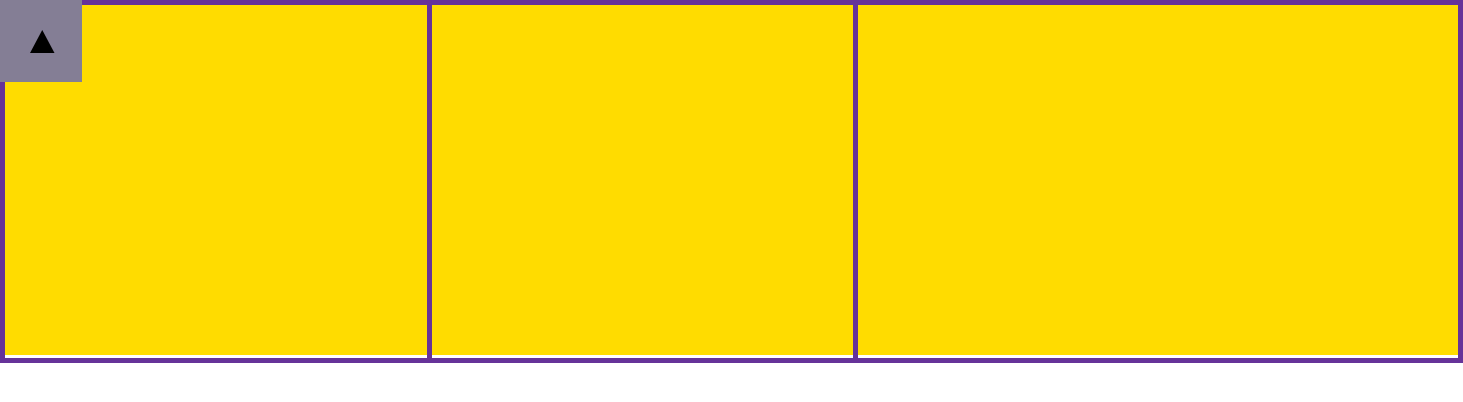
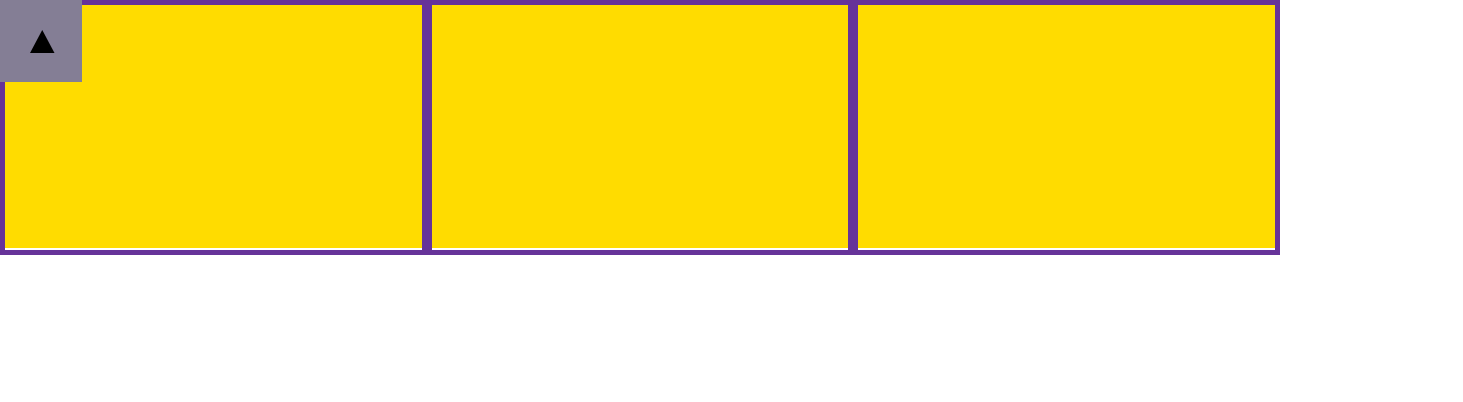
Before and after one commit to Ideal-Poster/portfolio-test, a React (Create React App) app: page / in a window 1280 px wide. Shown: the top 402 px of the page, 1463 px wide, since content can reach past the window. Built offline with nearby package versions, Linux system fonts and the light colour scheme.

Commit message:
carousel grid created

```diff
--- a/src/components/slideshow/Slideshow.css
+++ b/src/components/slideshow/Slideshow.css
@@ -21,6 +21,7 @@
 	display: flex;
 	position: relative;
 	height: 100%;
+	width: 100%;
 	/* grid-area: slide; */
 	background: seagreen;
 }
@@ -29,6 +30,8 @@
 	background: gold;
 	border: 5px solid rebeccapurple;
 	/* transform: translateX(50%); */
+	width: 100%;
+	height: 100%;
 }
 
 .center__slide {
```
